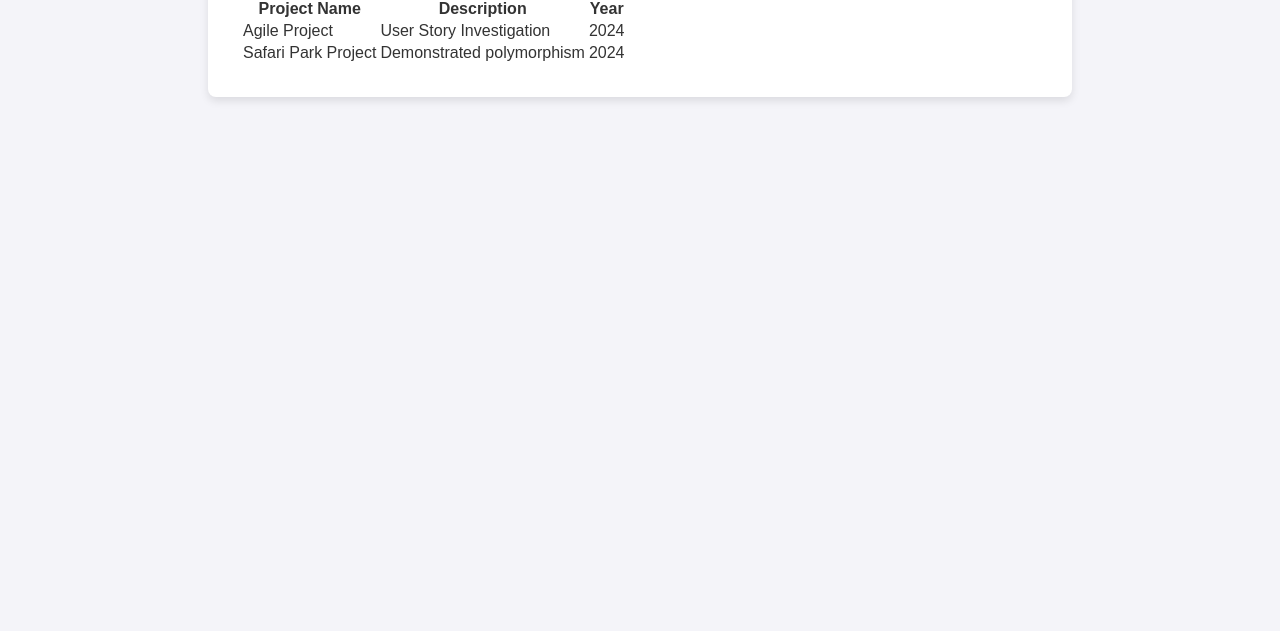
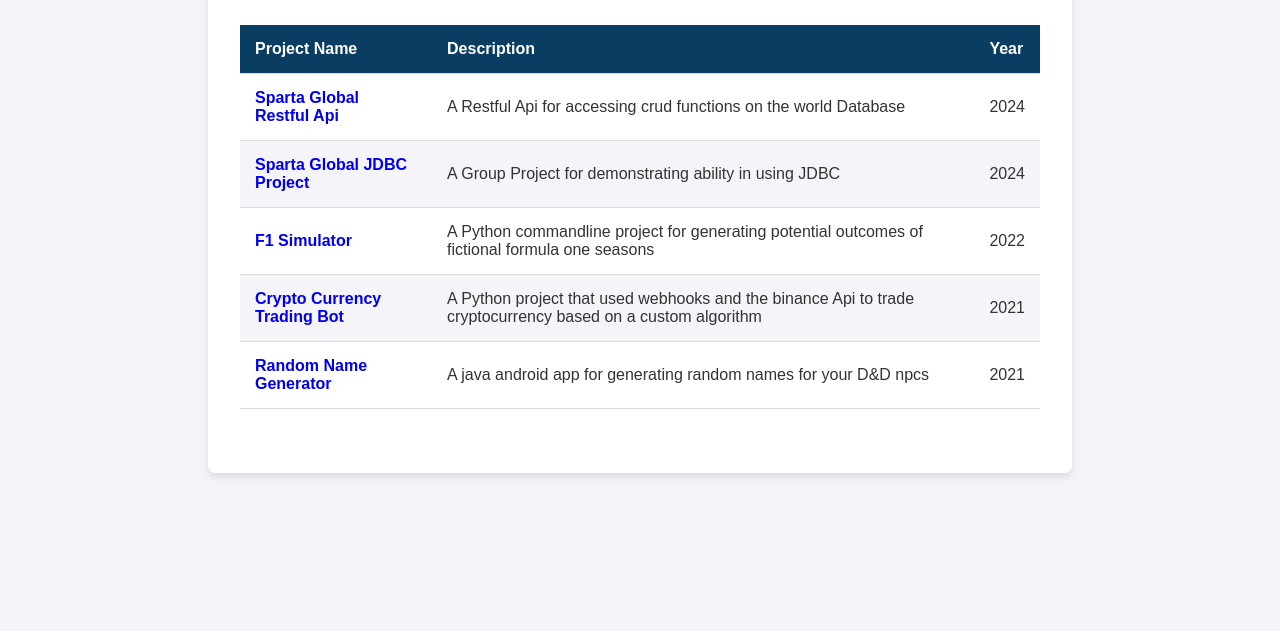
Before and after one commit to GilbertR-Programmer/GilbertR-Programmer.github.io, a plain HTML site: page MyProfileSparta/projects.html in a window 1280 px wide. Shown: the part 169-800 px from the top of the page. Drawn offline with Linux system fonts and the light colour scheme.

Commit message:
adding profile details further

```diff
--- a/MyProfileSparta/profileStyle.css
+++ b/MyProfileSparta/profileStyle.css
@@ -1,6 +1,6 @@
 
 body {
-    font-family: Arial, sans-serif;
+    font-family: Arial, sans-serif, Trebuchet;
     background-color: #f4f4f9;
     color: #333;
     margin: 0;
@@ -20,8 +20,15 @@ nav a {
     font-weight: bold;
 }
 
-nav a:hover {
+td a {
+    margin: 0;
+    text-decoration: none;
+    font-weight: bold;
+}
+
+a:hover {
     text-decoration: underline;
+    color: #1d7ec4;
 }
 
 header {
@@ -82,7 +89,7 @@ label {
 }
 
 input[type="text"] {
-    width: calc(100% - 22px);
+    width: calc(100% - 22em);
     padding: 10px;
     margin-bottom: 1em;
     border: 1px solid #ccc;
@@ -120,3 +127,34 @@ footer cite {
     font-style: normal;
     color: #7f8c8d;
 }
+
+section h1 {
+    color: #0a3d62;
+    font-size: 2em;
+    margin-bottom: 1em;
+}
+
+table {
+    width: 100%;
+    border-collapse: collapse;
+    margin-bottom: 2em;
+}
+
+th, td {
+    padding: 15px;
+    text-align: left;
+    border-bottom: 1px solid #ddd;
+}
+
+th {
+    background-color: #0a3d62;
+    color: white;
+}
+
+tr:nth-child(even) {
+    background-color: #f4f4f9;
+}
+
+tr:hover {
+    background-color: #ddd;
+}
--- a/MyProfileSparta/projects.html
+++ b/MyProfileSparta/projects.html
@@ -29,14 +29,29 @@
             </thead>
             <tbody>
                 <tr>
-                    <td>Agile Project</td>
-                    <td>User Story Investigation</td>
+                    <td><a href="https://github.com/GilbertR-Programmer/GroupProjectWithRestApi" target="_blank">Sparta Global Restful Api</a></td>
+                    <td>A Restful Api for accessing crud functions on the world Database</td>
                     <td>2024</td>
                 </tr>
                 <tr>
-                    <td>Safari Park Project</td>
-                    <td>Demonstrated polymorphism</td>
+                    <td><a href="https://github.com/GilbertR-Programmer/SpartiosProject" target="_blank">Sparta Global JDBC Project</a></td>
+                    <td>A Group Project for demonstrating ability in using JDBC</td>
                     <td>2024</td>
+                </tr>
+                <tr>
+                    <td><a href="https://github.com/sir-grr/Fantasy_F1_Generator" target="_blank">F1 Simulator</a></td>
+                    <td>A Python commandline project for generating potential outcomes of fictional formula one seasons</td>
+                    <td>2022</td>
+                </tr>
+                <tr>
+                    <td><a href="https://github.com/sir-grr/CryptoBot_Python" target="_blank">Crypto Currency Trading Bot</a></td>
+                    <td>A Python project that used webhooks and the binance Api to trade cryptocurrency based on a custom algorithm</td>
+                    <td>2021</td>
+                </tr>
+                <tr>
+                    <td><a href="https://github.com/sir-grr/randomNameAppAndroid" target="_blank">Random Name Generator</a></td>
+                    <td>A java android app for generating random names for your D&D npcs</td>
+                    <td>2021</td>
                 </tr>
             </tbody>
         </table>
```
Also changed, not shown: MyProfileSparta/index.html (+37 -14 lines).
